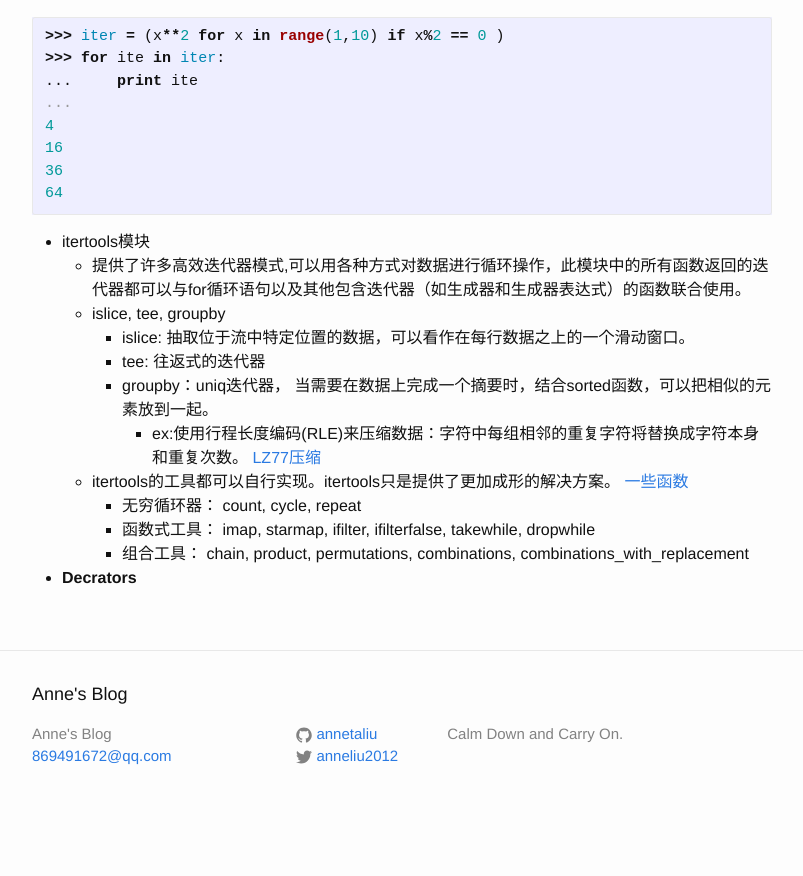
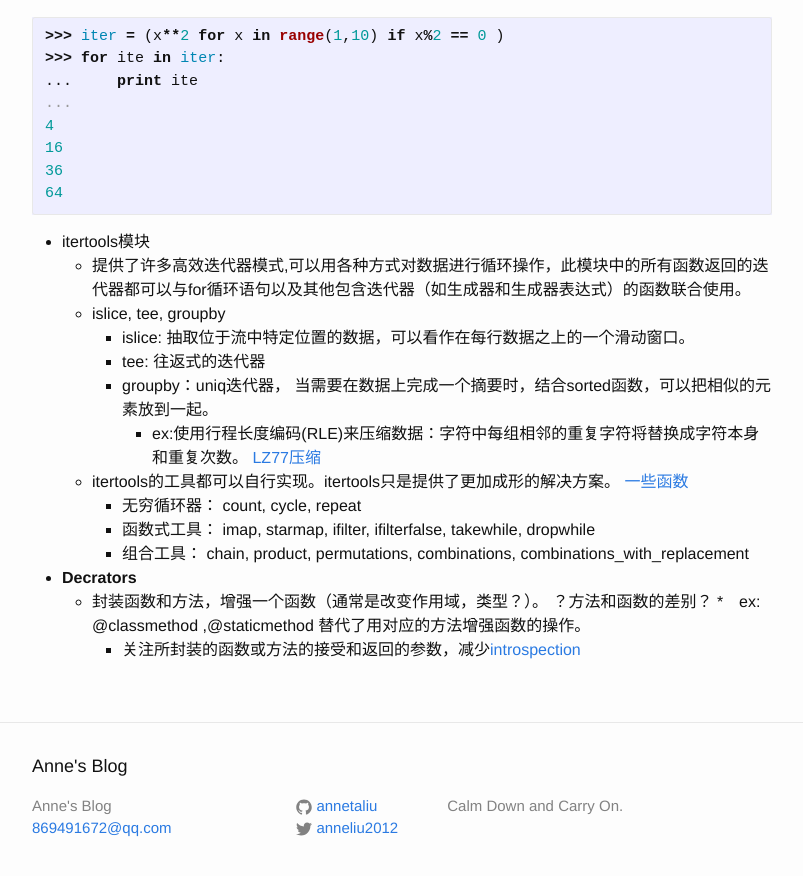
Before and after one commit to annetaliu/annetaliu.github.io, a Jekyll site: the page built from _posts/2016-06-27-Python-advanced1.markdown, in a window 1280 px wide and 900 px high, scrolled down 2590 px. Shown: the top 876 px of the window, without its empty margins (238-1041 px from the left). Built offline with Jekyll 4.4.1, drawn with Linux system fonts in a browser that asks for light colours; before the commit the page ends 3418 px from its top, so only the background shows below that; some of the changed text lies outside the part shown.

Commit message:
update python blog

```diff
--- a/_posts/2016-06-27-Python-advanced1.markdown
+++ b/_posts/2016-06-27-Python-advanced1.markdown
@@ -7,7 +7,7 @@ permalink: /python/advanced1
 ---
 This page is About:
 
-* __list comprehensions__
+* __List comprehensions__
 * __Iterator & Generators__
 * __Discriptors & Properties__
 * __Decrators__
@@ -140,3 +140,6 @@ StopIteration
 		* 组合工具： chain, product, permutations, combinations, combinations_with_replacement
 
 * **Decrators**
+	* 封装函数和方法，增强一个函数（通常是改变作用域，类型？）。 ？方法和函数的差别？
+		*　ex: @classmethod  ,@staticmethod  替代了用对应的方法增强函数的操作。
+		* 关注所封装的函数或方法的接受和返回的参数，减少[introspection](https://www.hikyle.me/archives/581/)
```
